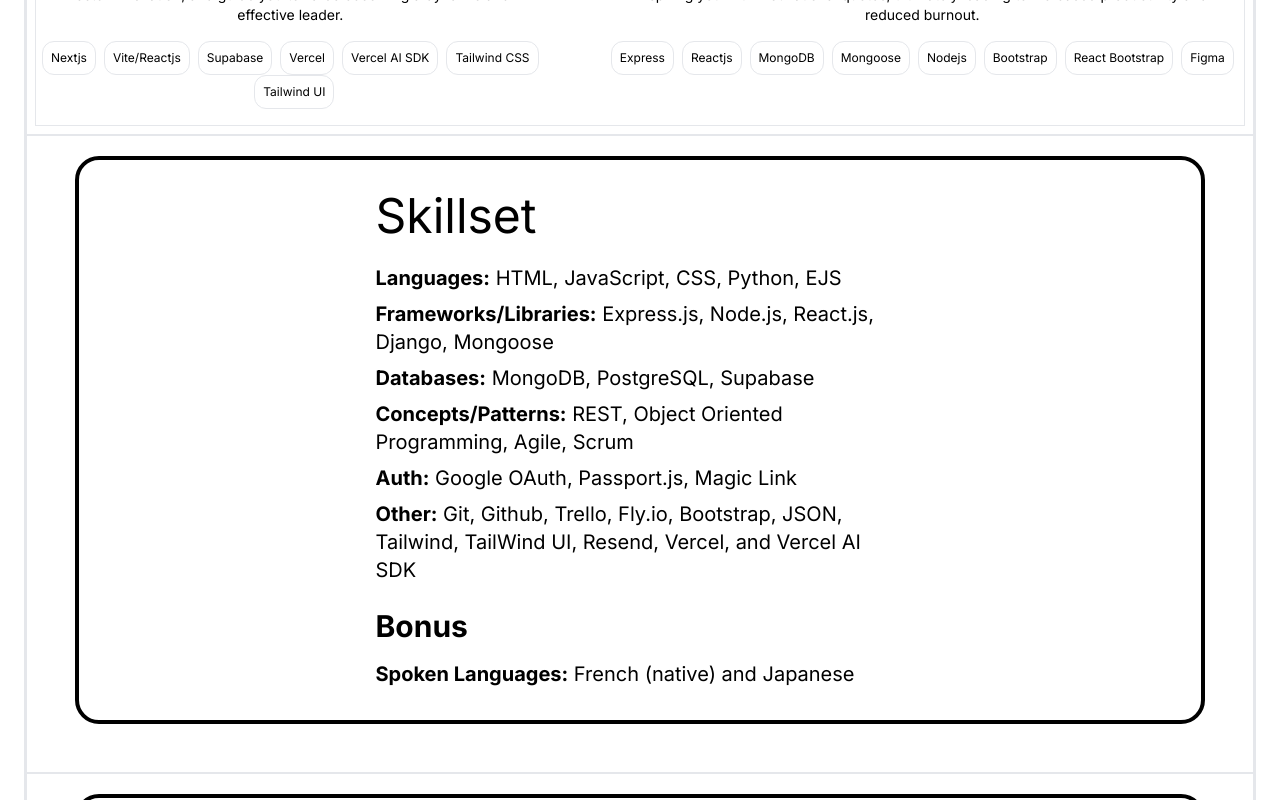
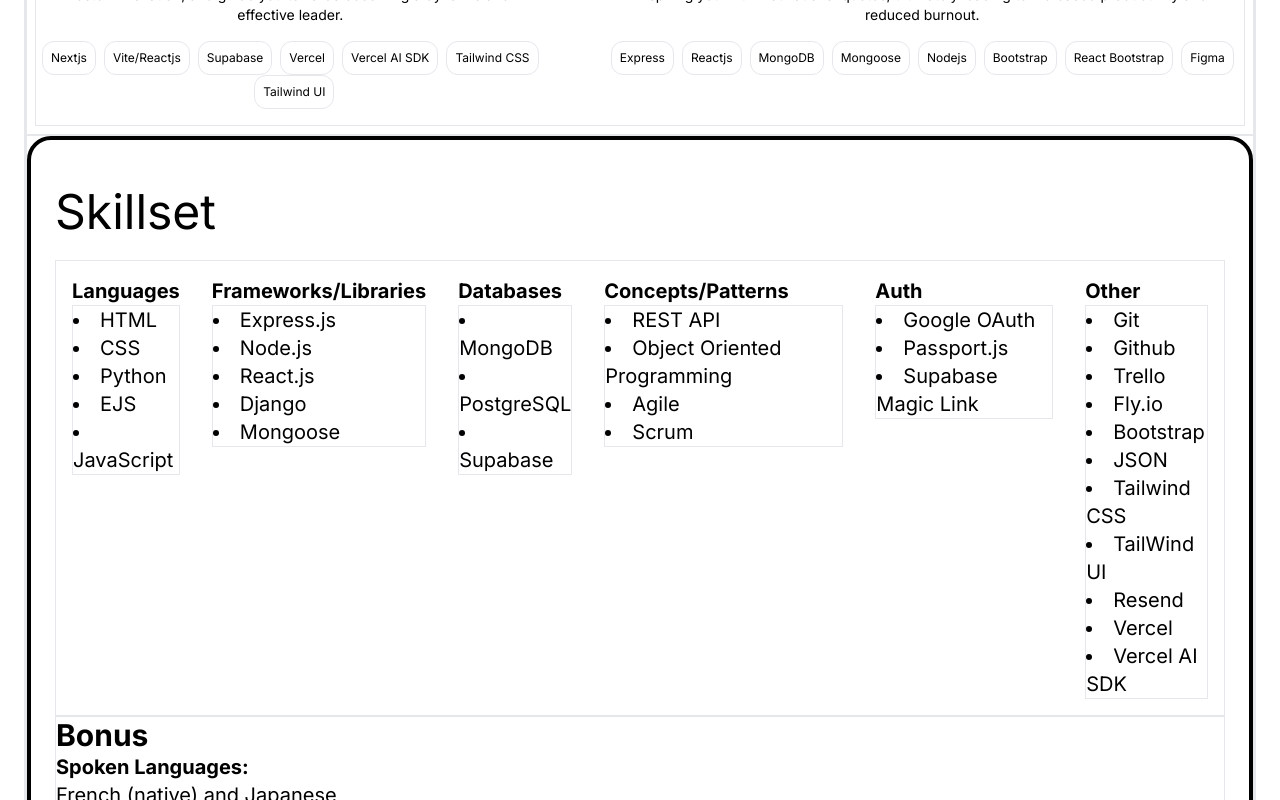
Before and after one commit to mzsellem/marleysz, a Next.js app: page / in a window 1280 px wide. Shown: the part 1300-2100 px from the top of the page. Built offline with nearby package versions, Linux system fonts and the light colour scheme.

Commit message:
work on skills

```diff
--- a/app/components/ImageSlideshow/ImageSlideshow.jsx
+++ /dev/null
@@ -1,39 +0,0 @@
-import React, { useState } from "react";
-
-export default function ImageSlideshow({ images }) {
-   const [currentImageIndex, setCurrentImageIndex] = useState(0);
-
-   const nextImage = () => {
-      if (currentImageIndex < images.length - 1) {
-         setCurrentImageIndex(currentImageIndex + 1);
-      }
-   };
-
-   const prevImage = () => {
-      if (currentImageIndex > 0) {
-         setCurrentImageIndex(currentImageIndex - 1);
-      }
-   };
-
-   return (
-      <div className="relative border flex justify-center">
-         <img
-            src={images[currentImageIndex]}
-            alt="Slideshow"
-            className="w-full h-auto"
-         />
-         <button
-            onClick={prevImage}
-            className="absolute bottom-0 transform translate-y-10 -translate-x-4 p-2 -m-2 bg-gray-800 text-white rounded-full"
-         >
-            &lt;
-         </button>
-         <button
-            onClick={nextImage}
-            className="absolute bottom-0 transform translate-y-10 translate-x-4 p-2 -m-2 bg-gray-800 text-white rounded-full"
-         >
-            &gt;
-         </button>
-      </div>
-   );
-}
--- a/app/globals.css
+++ b/app/globals.css
@@ -16,22 +16,6 @@
 
 } */
 
-.bg-custom {
-  background-color: #eee4d8;
-}
-
-.bg-custom-red {
-  background-color:#e00700
-}
-
-.bg-custom-tan {
-  background-color: #e9d7bd
-}
-
-.bg-custom-dark-tan {
-  background-color: #c9aa72
-}
-
 .image-slideshow {
   margin-left: 4%;
   width: 200px; /* Set your desired width */
--- a/app/skills/page.jsx
+++ b/app/skills/page.jsx
@@ -1,42 +1,72 @@
 export default function Skills() {
+   const skillCats = [
+      {
+         category: "Languages",
+         list: ["HTML", "CSS", "Python", "EJS", "JavaScript"],
+      },
+      {
+         category: "Frameworks/Libraries",
+         list: ["Express.js", "Node.js", "React.js", "Django", "Mongoose"],
+      },
+      { category: "Databases", list: ["MongoDB", "PostgreSQL", "Supabase"] },
+      {
+         category: "Concepts/Patterns",
+         list: ["REST API", "Object Oriented Programming", "Agile", "Scrum"],
+      },
+      {
+         category: "Auth",
+         list: ["Google OAuth", "Passport.js", "Supabase Magic Link"],
+      },
+      {
+         category: "Other",
+         list: [
+            "Git",
+            "Github",
+            "Trello",
+            "Fly.io",
+            "Bootstrap",
+            "JSON",
+            "Tailwind CSS",
+            "TailWind UI",
+            "Resend",
+            "Vercel",
+            "Vercel AI SDK",
+         ],
+      },
+   ];
+
    return (
       <>
-         <div className="flex flex-col items-center justify-center h-full border-4 border-black rounded-3xl m-12 mt-5 p-8">
-            <div className="w-1/2">
-               <div className="text-5xl flex items-center mb-6">Skillset</div>
-               <div>
-                  <div className="text-xl mb-2">
-                     <span className="font-bold">Languages:</span> HTML,
-                     JavaScript, CSS, Python, EJS
-                  </div>
-                  <div className="text-xl mb-2">
-                     <span className="font-bold">Frameworks/Libraries:</span>{" "}
-                     Express.js, Node.js, React.js, Django, Mongoose
-                  </div>
-                  <div className="text-xl mb-2">
-                     <span className="font-bold">Databases:</span> MongoDB,
-                     PostgreSQL, Supabase
-                  </div>
-                  <div className="text-xl mb-2">
-                     <span className="font-bold">Concepts/Patterns:</span> REST,
-                     Object Oriented Programming, Agile, Scrum
-                  </div>
-                  <div className="text-xl mb-2">
-                     <span className="font-bold">Auth:</span> Google OAuth,
-                     Passport.js, Magic Link
-                  </div>
-                  <div className="text-xl mb-6">
-                     <span className="font-bold">Other:</span> Git, Github,
-                     Trello, Fly.io, Bootstrap, JSON, Tailwind, TailWind UI,
-                     Resend, Vercel, and Vercel AI SDK
+         <div className="flex flex-col justify-center h-full border-4 border-black rounded-3xl">
+            <div className="w-full p-6 overflow-x-auto">
+               <div className="text-5xl mb-6 mt-6">Skillset</div>
+               <div className="flex flex-row space-x-12 border">
+                  <div className="text-xl flex space-x-8 m-4">
+                     {skillCats.map((obj) => {
+                        return (
+                           <div key={obj.category}>
+                              <h1 className="font-bold">{obj.category}</h1>
+                              <ul className="border">
+                                 {obj.list.map((item) => (
+                                    <li
+                                       key={item}
+                                       className="list-inside list-disc"
+                                    >
+                                       {item}
+                                    </li>
+                                 ))}
+                              </ul>
+                           </div>
+                        );
+                     })}
                   </div>
                </div>
-               <div className="text-3xl mb-4">
+               <div className="w-full text-3xl border">
                   <span className="font-bold">Bonus</span>
-               </div>
-               <div className="text-xl">
-                  <span className="font-bold">Spoken Languages:</span> French
-                  (native) and Japanese
+                  <div className="text-xl">
+                     <span className="flex font-bold">Spoken Languages:</span>{" "}
+                     French (native) and Japanese
+                  </div>
                </div>
             </div>
          </div>
```
